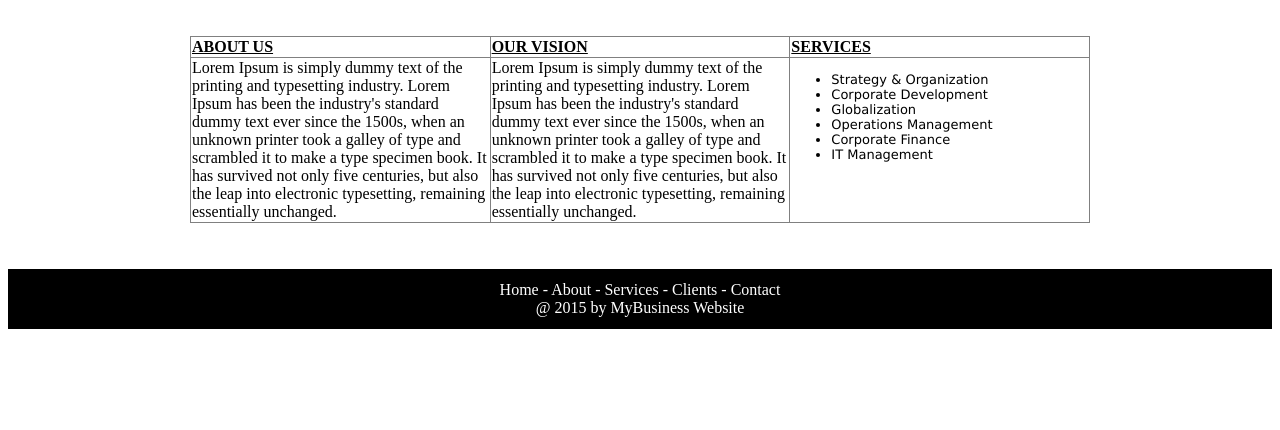
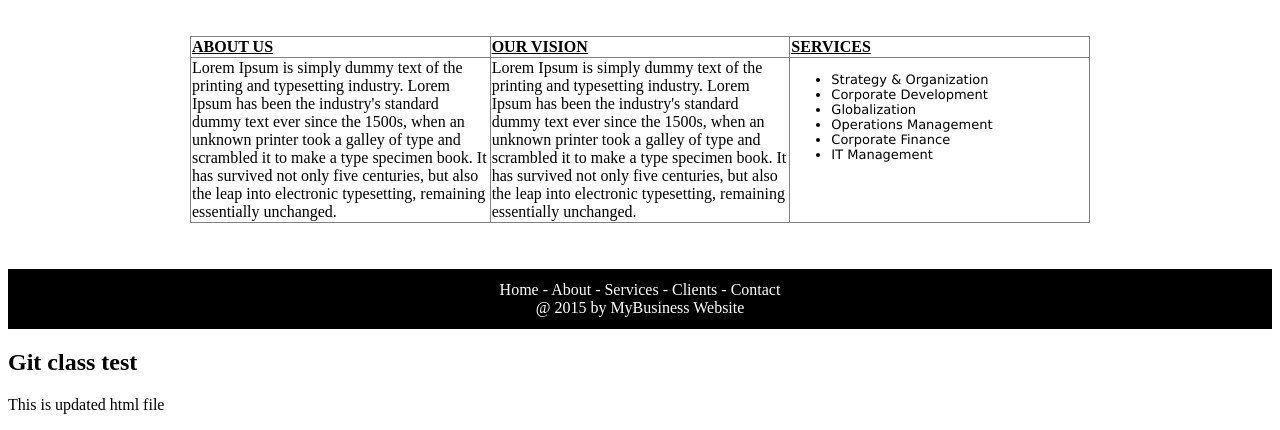
Before and after one commit to myaminaye/WebDevelopment, a plain HTML site: page workspaceudemy.html in a window 1280 px wide. Shown: the part 633-1063 px from the top of the page. Before the commit the page ends 970 px from the top, so only its background shows below. Drawn offline with Linux system fonts and the light colour scheme.

Commit message:
second test

```diff
--- a/workspaceudemy.html
+++ b/workspaceudemy.html
@@ -114,5 +114,9 @@
 			</td>
 		</tr>
 	</table>
+	<section>
+		<h1>Git class test</h1>
+		<p>This is updated html file</p>
+	</section>
 </body>
 </html>
```
